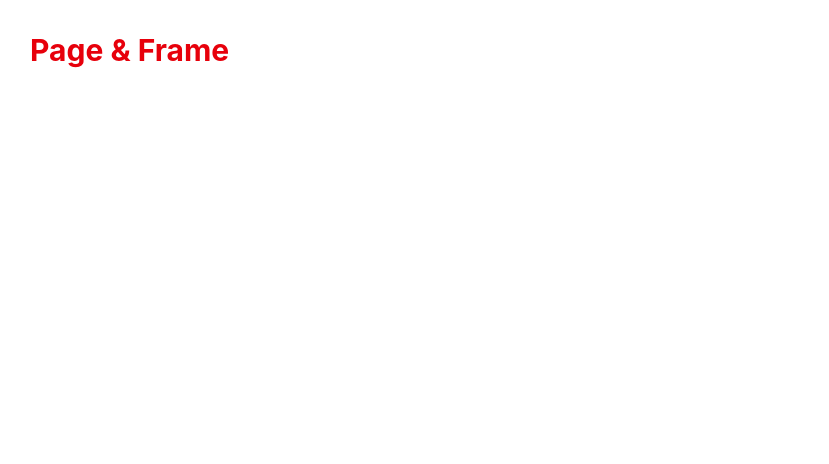
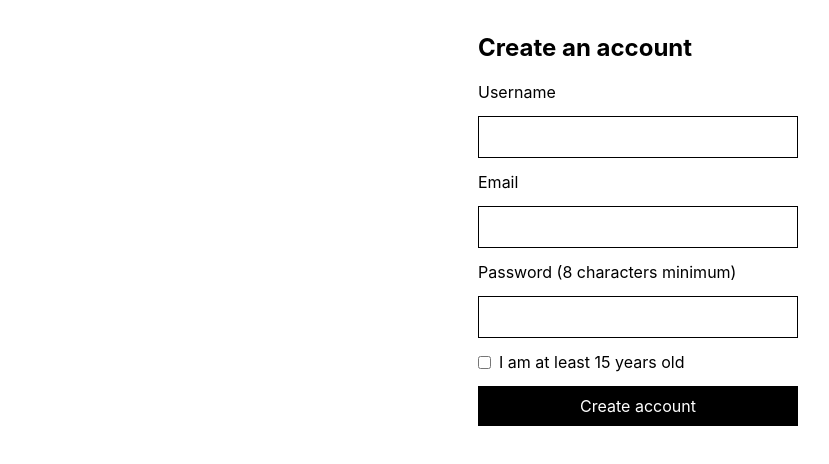
Before and after one commit to SabyJeany/Page-and-Frame, a React app in the folder frontend/: page / in a window 1280 px wide. Shown: the top 464 px of the page, without its empty margins (2-831 px from the left). Built offline with nearby package versions, Linux system fonts and the light colour scheme; the HTML template or start-up script is replaced by a standard one.

Commit message:
feat(front): register page

```diff
--- a/frontend/src/App.jsx
+++ b/frontend/src/App.jsx
@@ -1,7 +1,5 @@
+import Register from './pages/Register';
+
 export default function App() {
-  return (
-    <h1 className="text-3xl font-bold text-red-600 p-8">
-      Page & Frame
-    </h1>
-  );
+  return <Register />;
 }
--- /dev/null
+++ b/frontend/src/pages/Register.jsx
@@ -0,0 +1,87 @@
+import { useState } from 'react';
+import api from '../services/api';
+
+/**
+ * Sign-up page: sends the form to POST /api/auth/register.
+ */
+export default function Register() {
+  const [username, setUsername] = useState('');
+  const [email, setEmail] = useState('');
+  const [password, setPassword] = useState('');
+  const [ageConfirmed, setAgeConfirmed] = useState(false);
+  const [message, setMessage] = useState('');
+
+  async function handleSubmit(e) {
+    e.preventDefault(); // Stop the browser from reloading the page
+    try {
+      // Same field names as req.body in authController.js
+      await api.post('/auth/register', { username, email, password, ageConfirmed });
+      setMessage('Account created! You can now log in.');
+    } catch (err) {
+      // Show the message sent by the back-end (400, 409...)
+      setMessage(err.response?.data?.message || 'Server error');
+    }
+  }
+
+  return (
+    <main className="max-w-sm mx-auto p-8">
+      <h1 className="text-2xl font-bold mb-4">Create an account</h1>
+
+      <form onSubmit={handleSubmit} className="flex flex-col gap-3">
+        {/* Each input has a label linked by htmlFor/id (accessibility) */}
+        <label htmlFor="username">Username</label>
+        <input
+          id="username"
+          type="text"
+          className="border p-2"
+          value={username}
+          onChange={(e) => setUsername(e.target.value)}
+          autoComplete="username"
+          minLength={3}
+          maxLength={30}
+          required
+        />
+
+        <label htmlFor="email">Email</label>
+        <input
+          id="email"
+          type="email"
+          className="border p-2"
+          value={email}
+          onChange={(e) => setEmail(e.target.value)}
+          autoComplete="email"
+          required
+        />
+
+        <label htmlFor="password">Password (8 characters minimum)</label>
+        <input
+          id="password"
+          type="password"
+          className="border p-2"
+          value={password}
+          onChange={(e) => setPassword(e.target.value)}
+          autoComplete="new-password"
+          minLength={8}
+          required
+        />
+
+        <label className="flex items-center gap-2">
+          <input
+            type="checkbox"
+            checked={ageConfirmed}
+            onChange={(e) => setAgeConfirmed(e.target.checked)}
+            required
+          />
+          I am at least 15 years old
+        </label>
+
+        <button type="submit" className="bg-black text-white p-2">
+          Create account
+        </button>
+
+        {/* role="status": screen readers announce the message */}
+        {message && <p role="status">{message}</p>}
+      </form>
+    </main>
+  );
+}
--- /dev/null
+++ b/frontend/src/services/api.js
@@ -0,0 +1,7 @@
+import axios from 'axios';
+
+const api = axios.create({
+  baseURL: 'http://localhost:5000/api',
+});
+
+export default api;
```
